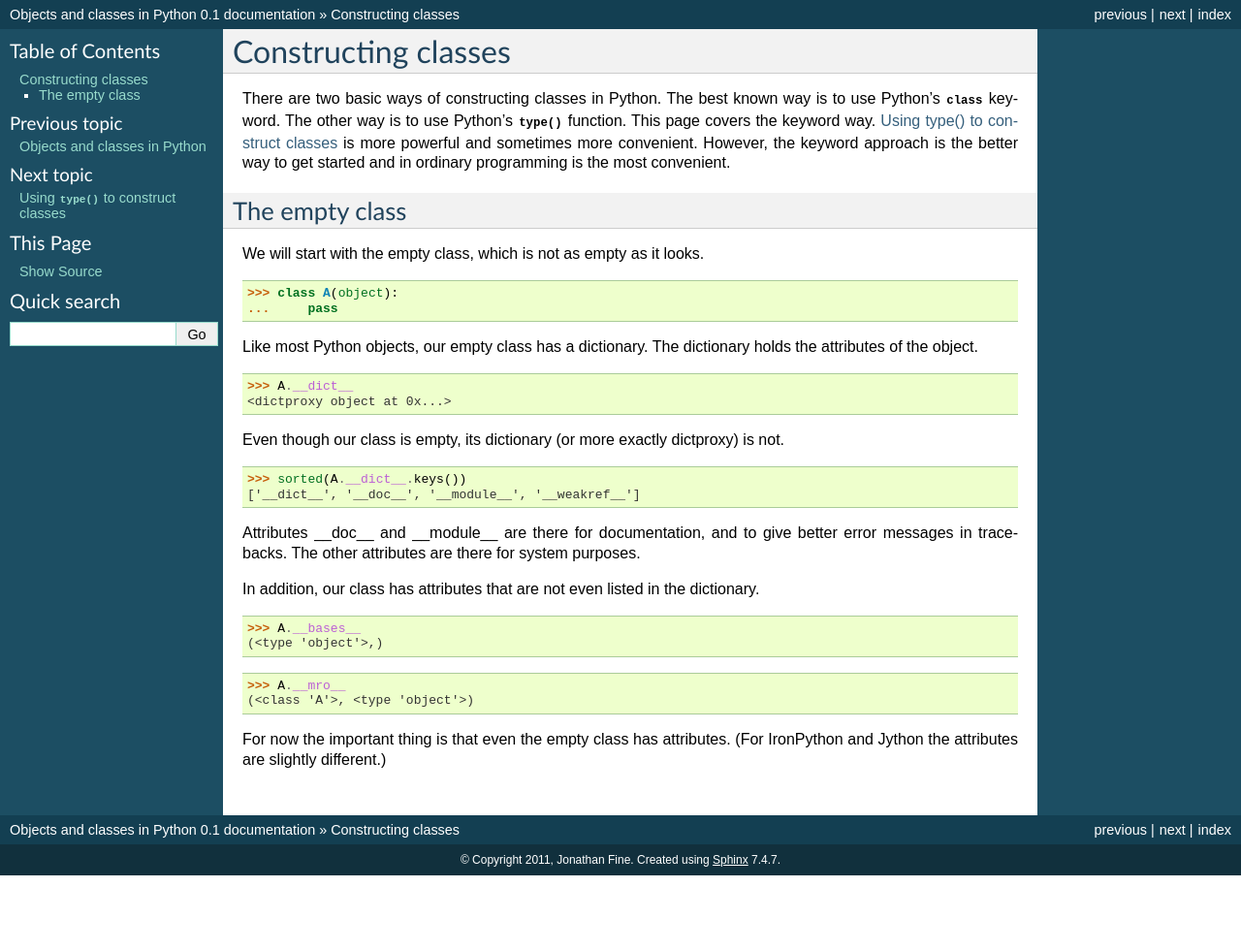
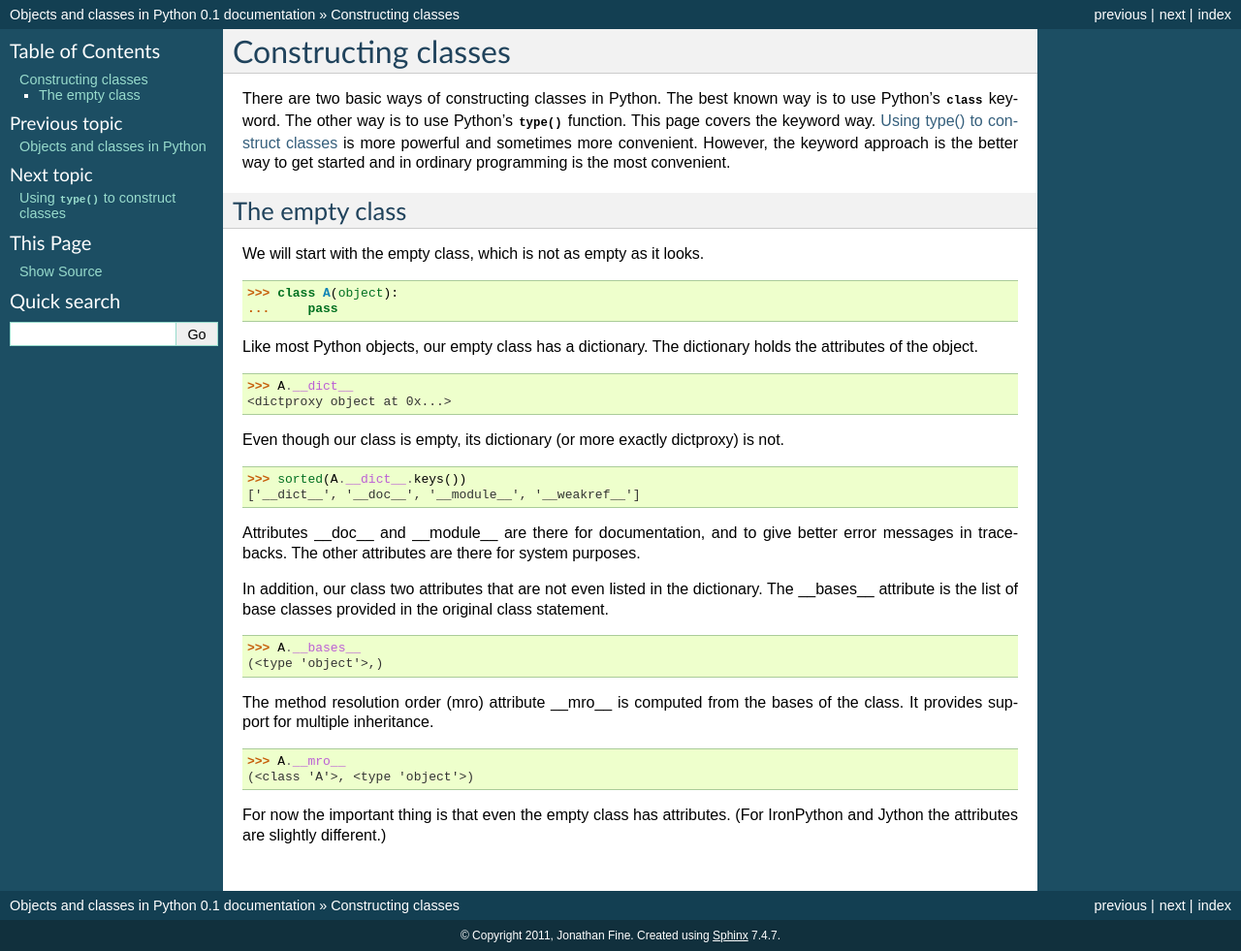
Before and after one commit to nazrulworld/jfine-python-classes-tutorial, a Sphinx documentation site: the page built from source/construct.rst, in a window 1280 px wide. Shown: the whole page at 97% size. Built offline with Sphinx 7.4.7, drawn with Linux system fonts in a browser that asks for light colours; before the commit the page ends 903 px from its top, so only the background shows below that.

Commit message:
Add remarks on __bases__ and __mro__.

```diff
--- a/source/construct.rst
+++ b/source/construct.rst
@@ -32,11 +32,15 @@ Attributes __doc__ and __module__ are there for documentation, and to
 give better error messages in tracebacks.  The other attributes are
 there for system purposes.
 
-In addition, our class has attributes that are not even listed in the
-dictionary.
+In addition, our class two attributes that are not even listed in the
+dictionary.  The __bases__ attribute is the list of base classes
+provided in the original class statement.
 
 >>> A.__bases__
 (<type 'object'>,)
+
+The method resolution order (mro) attribute __mro__ is computed from
+the bases of the class.  It provides support for multiple inheritance.
 
 >>> A.__mro__
 (<class 'A'>, <type 'object'>)
```
